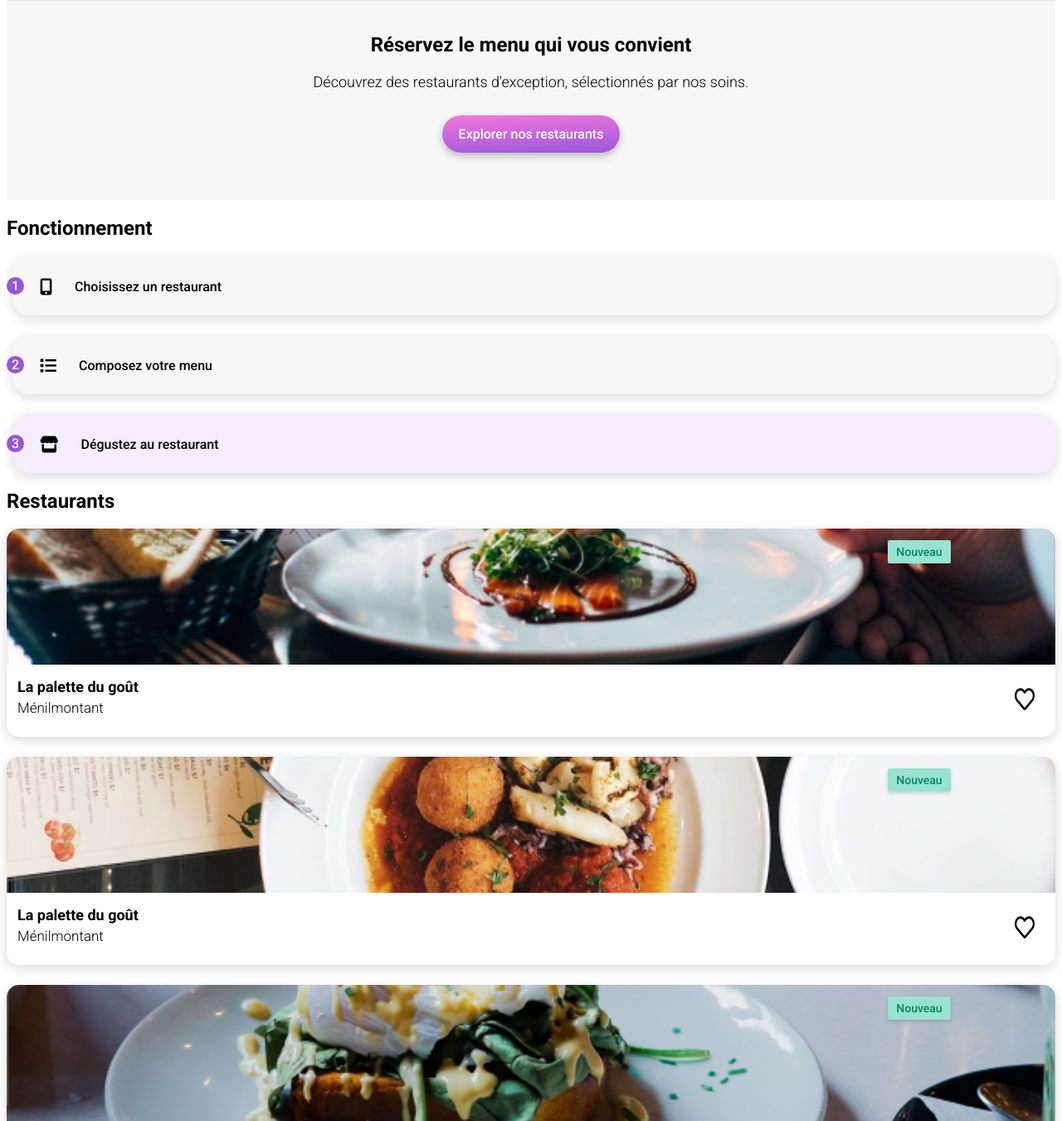
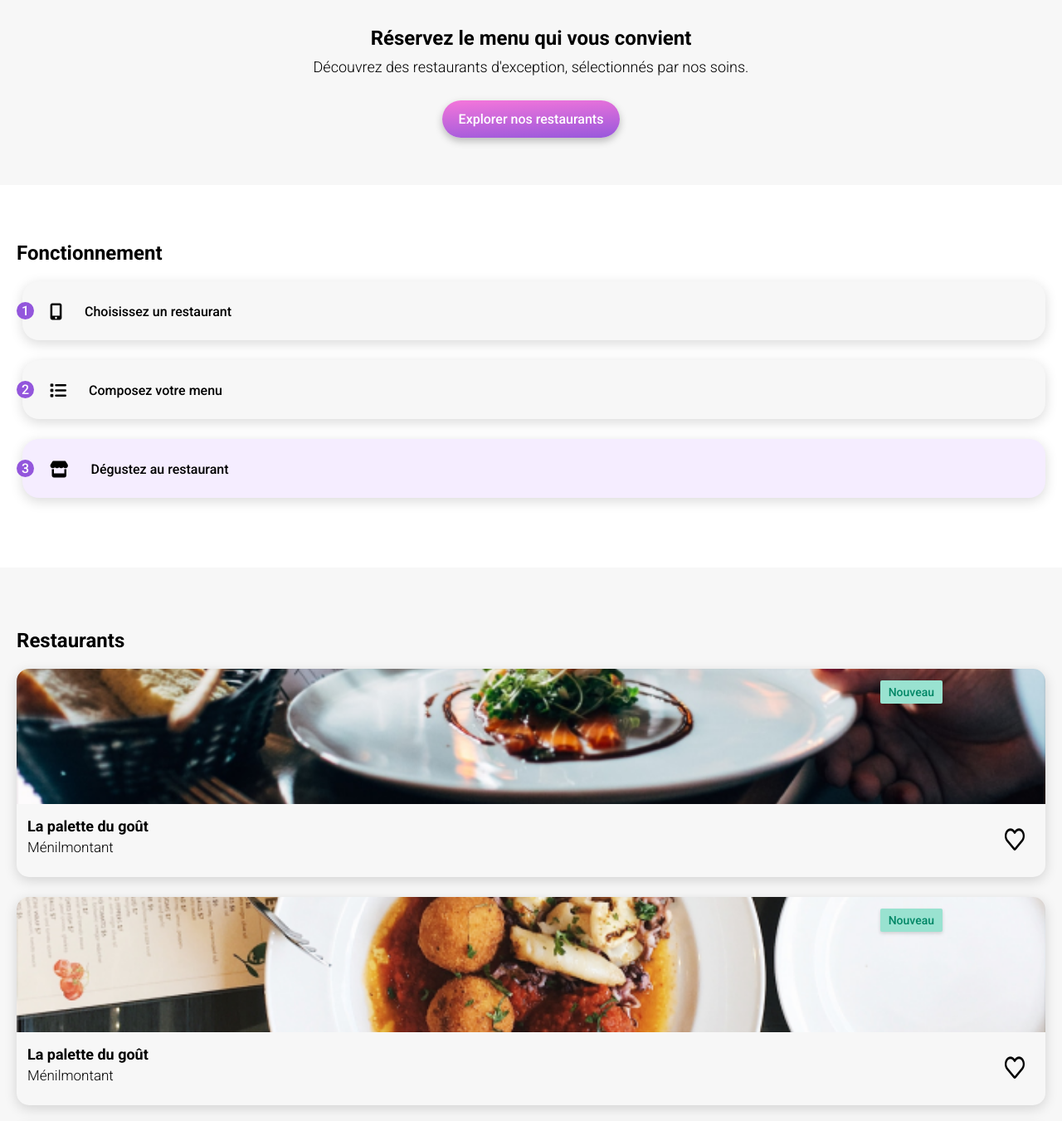
Before and after one commit to Christellaa/OhMyFood, a website: page index.html in a window 1280 px wide. Shown: the part 120-1471 px from the top of the page at 83% size. Drawn offline with nearby package versions, Linux system fonts and the light colour scheme; files that its build step writes are made by us from their sources; a web font is replaced by a local one.

Commit message:
Delete margins around the page in pages/home Add margin left and right to the elements of the page in pages/home and index Add padding to class presentation in pages/home
Move color from class no-decoration to the element concerned directly in layout/footer

Add background color and padding to main in components/restaurants

```diff
--- a/index.html
+++ b/index.html
@@ -14,19 +14,19 @@
             </header>
 
             <section class="bg-position">
-                <i class="fa-solid fa-location-dot icon"></i>
+                <i class="fa-solid fa-location-dot icon "></i>
                 <input type="search" class="size-tertiary font-primary position__text" value="Paris, Belleville">
             </section>
 
             <section class="reservation">
-                <h1 class="title--size title--font">Réservez le menu qui vous convient</h1>
-                <p class="size-primary font-secondary reservation__desc">Découvrez des restaurants d'exception, sélectionnés par nos soins.</p>
-                <button class="size-tertiary font-primary button">Explorer nos restaurants</button>
+                <h1 class="title--size title--font reservation__title edges--margin">Réservez le menu qui vous convient</h1>
+                <p class="size-primary font-secondary reservation__desc edges--margin">Découvrez des restaurants d'exception, sélectionnés par nos soins.</p>
+                <button class="size-tertiary font-primary button edges--margin">Explorer nos restaurants</button>
             </section>
 
             <section class="presentation">
-                <h2 class="title--size title--font">Fonctionnement</h2>
-                <ul class="size-tertiary font-primary presentation__grid">
+                <h2 class="title--size title--font edges--margin">Fonctionnement</h2>
+                <ul class="size-tertiary font-primary presentation__grid edges--margin no-decoration">
                     <li>
                         <div class="presentation__div__numbers">
                             <p class="presentation__numbers">1</p>
@@ -58,8 +58,8 @@
             </section>
 
             <main>
-                <h2 class="title--size title--font">Restaurants</h2>
-                <div class="restaurants__grid">
+                <h2 class="title--size title--font edges--margin">Restaurants</h2>
+                <div class="restaurants__grid edges--margin">
                     <article class="restaurants__card">
                         <p class="restaurants__new">Nouveau</p>
                         <img class="restaurants__card__img" src="img/palette-du-gout.png" alt="">
--- a/sass/components/_restaurants.scss
+++ b/sass/components/_restaurants.scss
@@ -1,3 +1,8 @@
+main {
+    background-color: #F7F7F7;
+    padding: 54px 0 64px 0;
+}
+
 .restaurants__grid {
     display: grid;
     grid-template: auto / 1fr;
--- a/sass/layout/_footer.scss
+++ b/sass/layout/_footer.scss
@@ -2,6 +2,10 @@ footer {
     padding: 22px 0 33px 25px;
     color: white;
     background-color: #353535;
+}
+
+footer a {
+    color: white;
 }
 
 .footer__logo {
@@ -25,5 +29,4 @@ footer {
 
 .no-decoration {
     text-decoration: none;
-    color: white;
 }
--- a/sass/pages/_home.scss
+++ b/sass/pages/_home.scss
@@ -1,3 +1,13 @@
+body {
+    width: 100%;
+    margin: 0 auto;
+}
+
+.edges--margin {
+    margin-left: 20px;
+    margin-right: 20px;
+}
+
 /*#region POSITION */
 
 .bg-position {
@@ -28,13 +38,22 @@
     background-color: #F7F7F7;
 }
 
+.reservation__title {
+    margin-block-end: 0;
+}
+
 .reservation__desc {
+    margin-top: 10px;
     margin-bottom: 30px;
 }
 
 /*#endregion RESERVATION */
 
 /*#region PRESENTATION */
+
+.presentation {
+    padding: 48px 0 68px 0;
+}
 
 .no-decoration {
     list-style: none;
```
